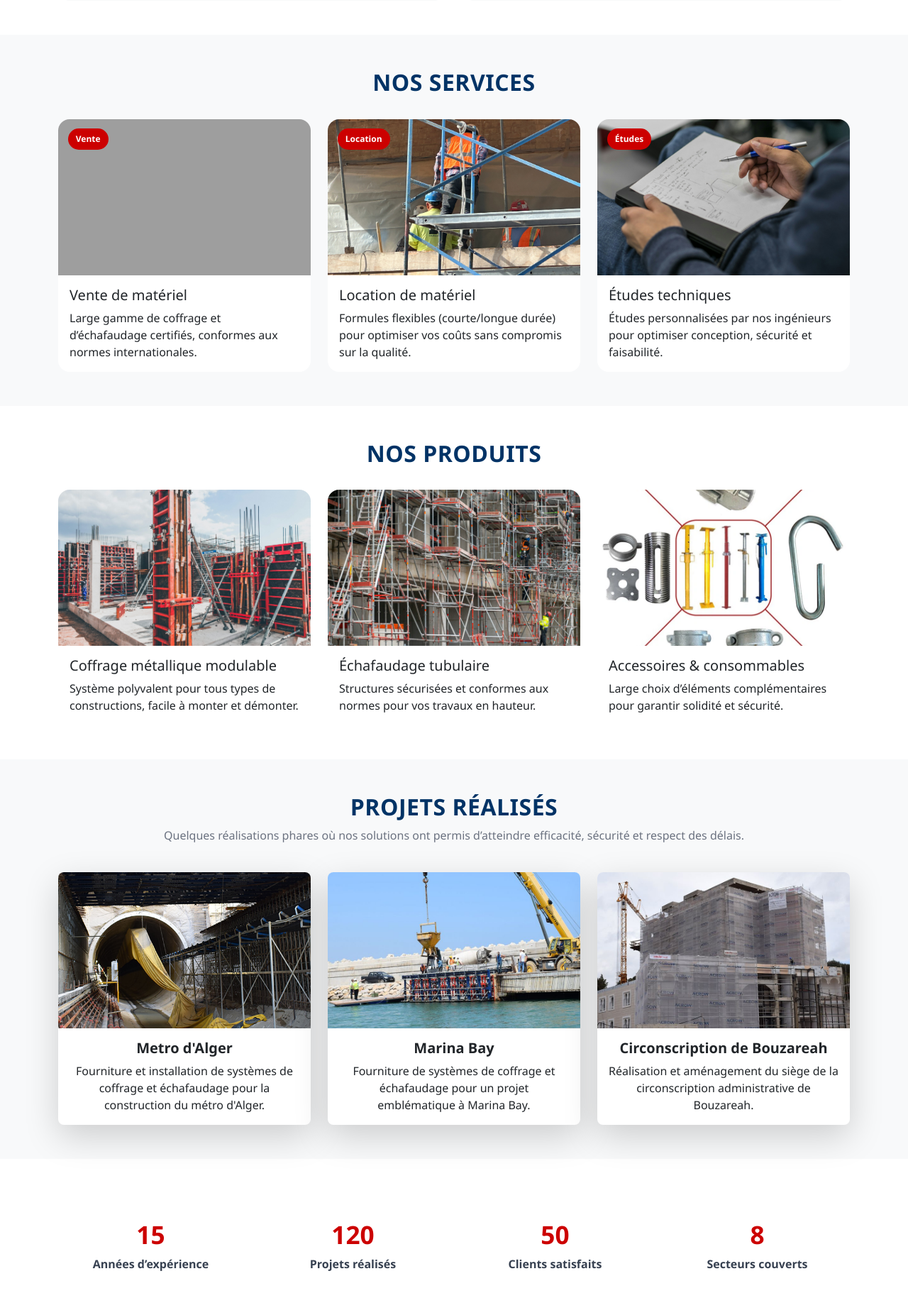
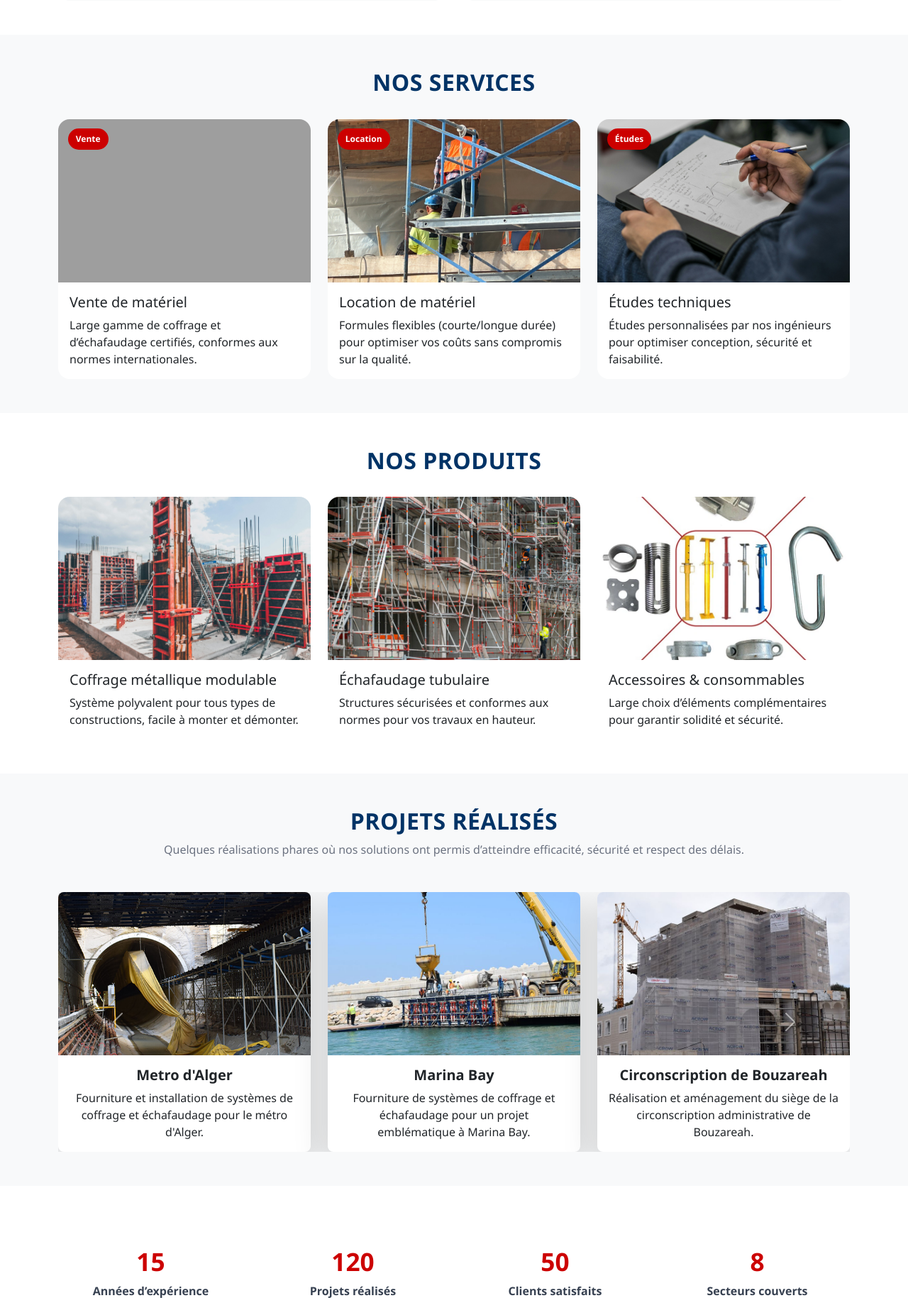
Before and after one commit to Aymen-dev-dz/acrow, a Flask app: page / in a window 1280 px wide. Shown: the part 1061-2890 px from the top of the page at 71% size. Run offline with Flask 3, Linux system fonts and the light colour scheme; grey boxes are pictures that could not be loaded.

Commit message:
Update index.html

```diff
--- a/templates/index.html
+++ b/templates/index.html
@@ -266,8 +266,7 @@
     </div>
   </section>
 
-  <!-- PROJETS (avec photos en cards) -->
-  <!-- PROJETS (avec photos en cards + animations modernes) -->
+<!-- PROJETS (Slider moderne avec 6 projets) -->
 <section class="py-5 bg-light" id="projets">
   <div class="container">
     <h2 class="text-center section-title" data-aos="zoom-in" data-aos-duration="800">Projets réalisés</h2>
@@ -275,39 +274,38 @@
       Quelques réalisations phares où nos solutions ont permis d’atteindre efficacité, sécurité et respect des délais.
     </p>
 
-    <div class="row g-4 mt-1">
+    <!-- Carousel -->
+    <div id="projetsCarousel" class="carousel slide mt-5" data-bs-ride="carousel">
+
+      <!-- Carousel inner -->
+      <div class="carousel-inner">
+        <!-- Slide 1 -->
+        <div class="carousel-item active">
+          <div class="row g-4 justify-content-center">
             <!-- Carte 1 -->
-      <div class="col-md-4" data-aos="flip-left" data-aos-duration="1000">
-        <div class="card card-hover h-100 shadow-lg border-0 rounded-3">
-          <div class="card-img-wrapper overflow-hidden">
-            <img class="card-img-top img-zoom" src="{{ url_for('static', filename='img/metro.jpg') }}" alt="Metro d'Alger" loading="lazy" />
-          </div>
+            <div class="col-md-4 col-sm-6" data-aos="flip-left" data-aos-duration="1000">
+              <div class="card card-hover h-100 shadow-lg border-0 rounded-3 overflow-hidden">
+                <img src="{{ url_for('static', filename='img/metro.jpg') }}" class="card-img-top img-zoom" alt="Metro d'Alger">
                 <div class="card-body text-center">
                   <h5 class="card-title fw-bold">Metro d'Alger</h5>
-            <p class="card-text">Fourniture et installation de systèmes de coffrage et échafaudage pour la construction du métro d'Alger.</p>
+                  <p class="card-text">Fourniture et installation de systèmes de coffrage et échafaudage pour le métro d'Alger.</p>
                 </div>
               </div>
             </div>
-
             <!-- Carte 2 -->
-      <div class="col-md-4" data-aos="flip-up" data-aos-delay="200" data-aos-duration="1000">
-        <div class="card card-hover h-100 shadow-lg border-0 rounded-3">
-          <div class="card-img-wrapper overflow-hidden">
-            <img class="card-img-top img-zoom" src="{{ url_for('static', filename='img/marina.jpg') }}" alt="Marina Bay" loading="lazy" />
-          </div>
+            <div class="col-md-4 col-sm-6" data-aos="flip-up" data-aos-delay="200" data-aos-duration="1000">
+              <div class="card card-hover h-100 shadow-lg border-0 rounded-3 overflow-hidden">
+                <img src="{{ url_for('static', filename='img/marina.jpg') }}" class="card-img-top img-zoom" alt="Marina Bay">
                 <div class="card-body text-center">
                   <h5 class="card-title fw-bold">Marina Bay</h5>
                   <p class="card-text">Fourniture de systèmes de coffrage et échafaudage pour un projet emblématique à Marina Bay.</p>
                 </div>
               </div>
             </div>
-
             <!-- Carte 3 -->
-      <div class="col-md-4" data-aos="flip-right" data-aos-delay="400" data-aos-duration="1000">
-        <div class="card card-hover h-100 shadow-lg border-0 rounded-3">
-          <div class="card-img-wrapper overflow-hidden">
-            <img class="card-img-top img-zoom" src="{{ url_for('static', filename='img/aa.jpg') }}" alt="Siège Circonscription Bouzareah" loading="lazy" />
-          </div>
+            <div class="col-md-4 col-sm-6" data-aos="flip-right" data-aos-delay="400" data-aos-duration="1000">
+              <div class="card card-hover h-100 shadow-lg border-0 rounded-3 overflow-hidden">
+                <img src="{{ url_for('static', filename='img/aa.jpg') }}" class="card-img-top img-zoom" alt="Siège Circonscription Bouzareah">
                 <div class="card-body text-center">
                   <h5 class="card-title fw-bold">Circonscription de Bouzareah</h5>
                   <p class="card-text">Réalisation et aménagement du siège de la circonscription administrative de Bouzareah.</p>
@@ -316,36 +314,91 @@
             </div>
           </div>
         </div>
+
+        <!-- Slide 2 -->
+        <div class="carousel-item">
+          <div class="row g-4 justify-content-center">
+            <!-- Carte 4 -->
+            <div class="col-md-4 col-sm-6" data-aos="flip-left" data-aos-duration="1000">
+              <div class="card card-hover h-100 shadow-lg border-0 rounded-3 overflow-hidden">
+                <img src="{{ url_for('static', filename='img/amba.jpg') }}" class="card-img-top img-zoom" alt="Projet 4">
+                <div class="card-body text-center">
+                  <h5 class="card-title fw-bold"> Ambassade D'Allemagne</h5>
+                  <p class="card-text">Nouvelle Ambassade d’Allemagne – Coffrage & Échafaudage par ACROW DZ</p>
+                </div>
+              </div>
+            </div>
+            <!-- Carte 5 -->
+            <div class="col-md-4 col-sm-6" data-aos="flip-up" data-aos-delay="200" data-aos-duration="1000">
+              <div class="card card-hover h-100 shadow-lg border-0 rounded-3 overflow-hidden">
+                <img src="{{ url_for('static', filename='img/otma.jpg') }}" class="card-img-top img-zoom" alt="Projet 5">
+                <div class="card-body text-center">
+                  <h5 class="card-title fw-bold">Extension Station De Traitement El Othmania</h5>
+                  <p class="card-text">
+El Othmania treatment station extension for one-sided formwork.</p>
+                </div>
+              </div>
+            </div>
+            <!-- Carte 6 -->
+            <div class="col-md-4 col-sm-6" data-aos="flip-right" data-aos-delay="400" data-aos-duration="1000">
+              <div class="card card-hover h-100 shadow-lg border-0 rounded-3 overflow-hidden">
+                <img src="{{ url_for('static', filename='img/oo.jpeg') }}" class="card-img-top img-zoom" alt="Projet 6">
+                <div class="card-body text-center">
+                  <h5 class="card-title fw-bold">H20 & Soldier System</h5>
+                  <p class="card-text">Système H2O et Soldier Wall facile à assembler rapidement avec des poutres H20.</p>
+                </div>
+              </div>
+            </div>
+          </div>
+        </div>
+
+      </div>
+
+      <!-- Contrôles du carousel -->
+      <button class="carousel-control-prev" type="button" data-bs-target="#projetsCarousel" data-bs-slide="prev">
+        <span class="carousel-control-prev-icon" aria-hidden="true"></span>
+        <span class="visually-hidden">Précédent</span>
+      </button>
+      <button class="carousel-control-next" type="button" data-bs-target="#projetsCarousel" data-bs-slide="next">
+        <span class="carousel-control-next-icon" aria-hidden="true"></span>
+        <span class="visually-hidden">Suivant</span>
+      </button>
+    </div>
+  </div>
 </section>
 
-<!-- Effets CSS -->
+<!-- Styles supplémentaires -->
 <style>
-  /* Zoom effet image au survol */
-  .img-zoom {
-    transition: transform 0.5s ease;
-  }
-  .card:hover .img-zoom {
-    transform: scale(1.1);
-  }
-
-  /* Effet card lift */
   .card-hover {
-    transition: all 0.4s ease;
+    transition: transform 0.1s, box-shadow 0.3s;
+    cursor: pointer;
   }
   .card-hover:hover {
     transform: translateY(-10px);
-    box-shadow: 0 15px 30px rgba(0,0,0,0.2);
+    box-shadow: 0 20px 40px rgba(0,0,0,0.2);
   }
-
-  /* Ajustement image */
-  .card-img-wrapper {
-    max-height: 220px;
+  .img-zoom {
+    transition: transform 0.5s;
   }
-  .card-img-top {
-    height: 220px;
-    object-fit: cover;
+  .img-zoom:hover {
+    transform: scale(1.1);
   }
 </style>
+
+
+      <!-- Controls -->
+      <button class="carousel-control-prev" type="button" data-bs-target="#projetsCarousel" data-bs-slide="prev">
+        <span class="carousel-control-prev-icon" aria-hidden="true"></span>
+        <span class="visually-hidden">Précédent</span>
+      </button>
+      <button class="carousel-control-next" type="button" data-bs-target="#projetsCarousel" data-bs-slide="next">
+        <span class="carousel-control-next-icon" aria-hidden="true"></span>
+        <span class="visually-hidden">Suivant</span>
+      </button>
+    </div>
+  </div>
+</section>
+
 
   <!-- COMPTEURS -->
   <section class="py-5">
```
Lines whose indentation alone changed are shown as unchanged.
